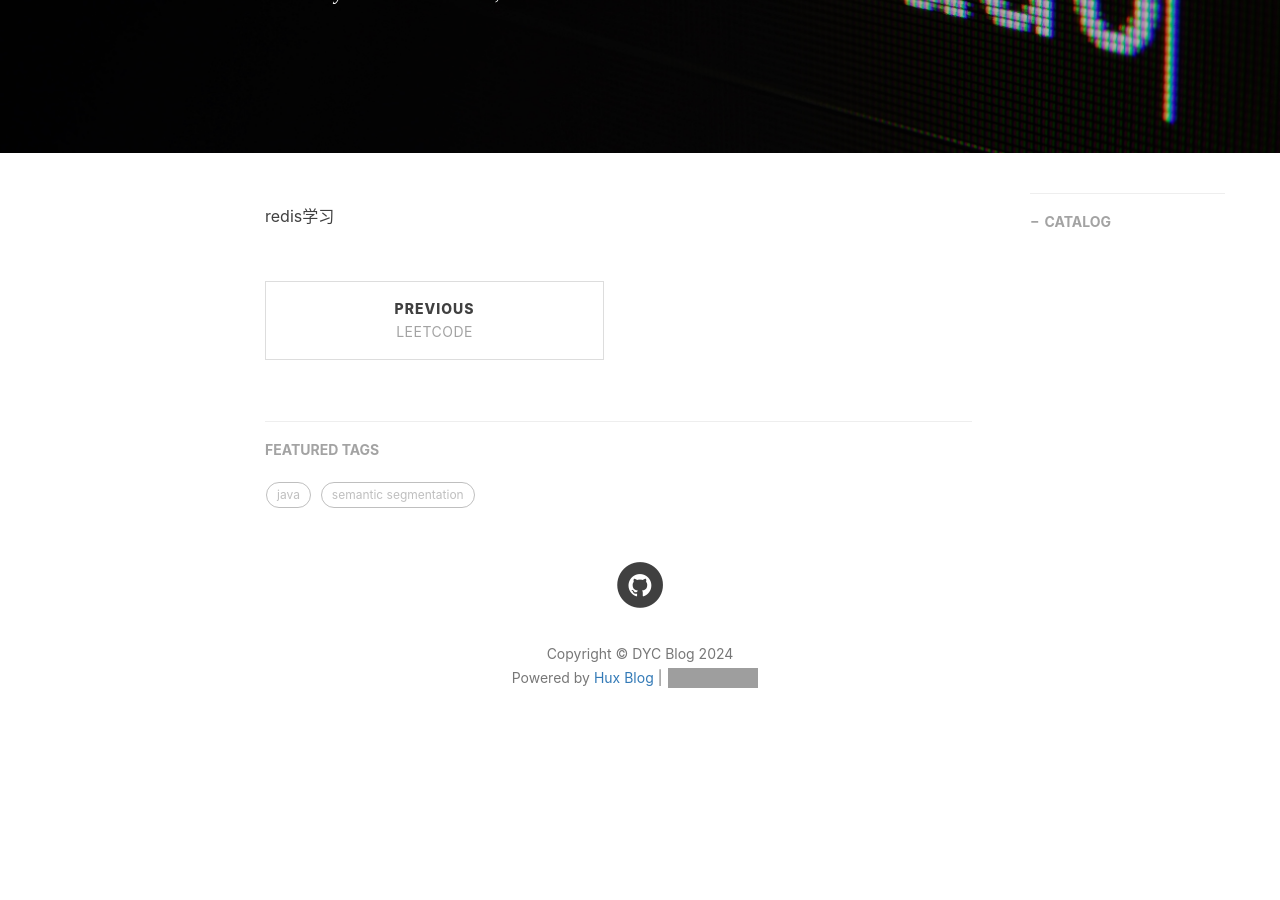
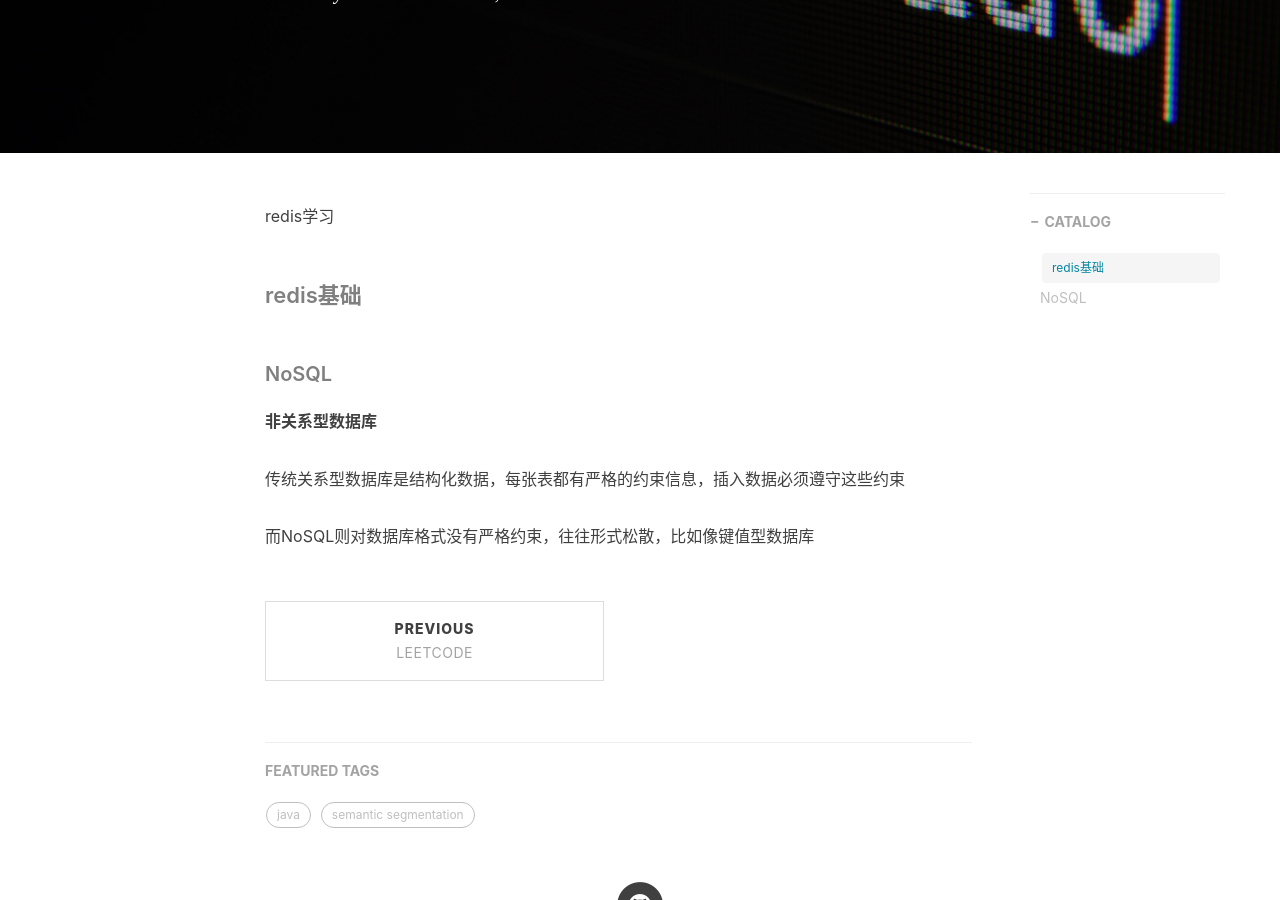
Before and after one commit to duan-yc/duan-yc.github.io, a Jekyll site: the page built from _posts/2024-3-15-redis学习.md, in a window 1280 px wide and 900 px high, scrolled down 370 px. Built offline with Jekyll 4.4.1, drawn with Linux system fonts in a browser that asks for light colours; nearby versions of some CDN libraries; comment, search, counter and statistics services are not loaded; before the commit the page ends 1152 px from its top, so only the background shows below that; grey boxes are pictures that could not be loaded.

Commit message:
Update 2024-3-15-redis学习.md

```diff
--- a/_posts/2024-3-15-redis学习.md
+++ b/_posts/2024-3-15-redis学习.md
@@ -11,3 +11,13 @@ tags:
 ---
 
 redis学习
+
+#### redis基础
+
+###### NoSQL
+
+**非关系型数据库**
+
+传统关系型数据库是结构化数据，每张表都有严格的约束信息，插入数据必须遵守这些约束
+
+而NoSQL则对数据库格式没有严格约束，往往形式松散，比如像键值型数据库
```
